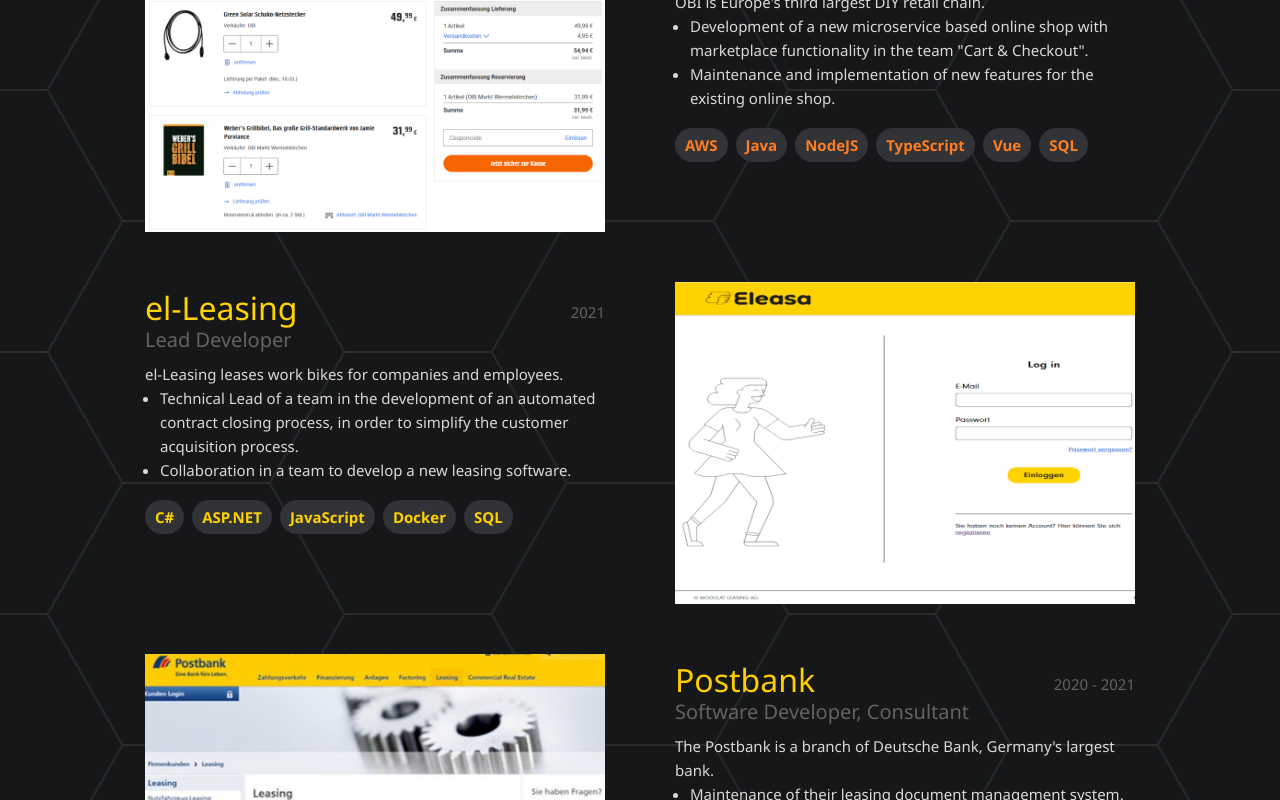
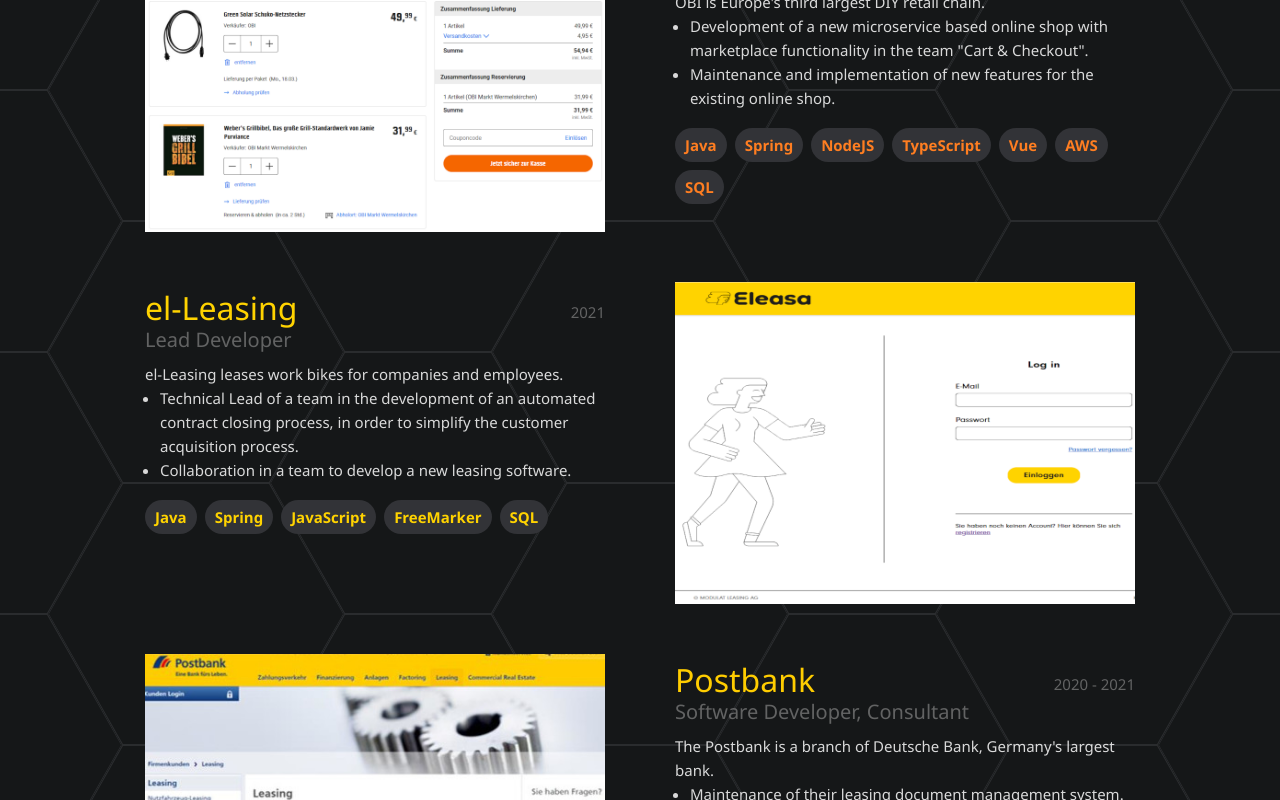
Before and after one commit to Vanhoras/phwebsite, a Vue app in the folder frontend/: page / in a window 1280 px wide. Shown: the part 1220-2020 px from the top of the page. Built offline with nearby package versions, Linux system fonts and the light colour scheme; what @vueuse/head would draw is missing.

Commit message:
Revert "adjusted languages for references to more clearly represent the projects"
This reverts commit 65a1fec846698289537e6d9c228fc8e90461a278.

```diff
--- a/frontend/src/stores/websiteStore.ts
+++ b/frontend/src/stores/websiteStore.ts
@@ -33,7 +33,7 @@ export const useWebsiteStore = defineStore<'WebsiteStore', WebsiteState, Website
                 ],
         role: "Fullstack Developer",
         time: "2021 - 2023",
-        techStack: ["AWS", "Java", "NodeJS", "TypeScript", "Vue", "SQL"],
+        techStack: ["Java", "Spring", "NodeJS", "TypeScript", "Vue", "AWS", "SQL"],
         links: [{displayName: "OBI Germany", link: "https://www.obi.de/"},
                 {displayName: "OBI Switzerland", link: "https://www.obi.ch/"},
                 {displayName: "OBI Austria", link: "https://www.obi.at/"},
@@ -55,7 +55,7 @@ export const useWebsiteStore = defineStore<'WebsiteStore', WebsiteState, Website
                 ],
         role: "Lead Developer",
         time: "2021",
-        techStack: ["C#", "ASP.NET", "JavaScript", "Docker", "SQL"],
+        techStack: ["Java", "Spring", "JavaScript", "FreeMarker", "SQL"],
         image: elLeasingImage,
         color: "#ffd300",
       },
@@ -70,7 +70,7 @@ export const useWebsiteStore = defineStore<'WebsiteStore', WebsiteState, Website
                 ],
         role: "Software Developer, Consultant",
         time: "2020 - 2021",
-        techStack: ["C++", "Gupta", "SQL", "Oracle DB", "Varial"],
+        techStack: ["Java", "Gupta", "SQL", "Oracle DB", "Varial"],
         image: postbankImage,
         color: "#ffcd00",
       },
@@ -100,7 +100,7 @@ export const useWebsiteStore = defineStore<'WebsiteStore', WebsiteState, Website
                 ],
         role: "Fullstack Developer",
         time: "2019 - 2020",
-        techStack: ["C#", "ASP.NET", "React", "JavaScript", "Docker"],
+        techStack: ["Java", "React", "JavaScript", "Docker"],
         image: ideenExpoImage,
         color: "#ed4119",
       },
```
